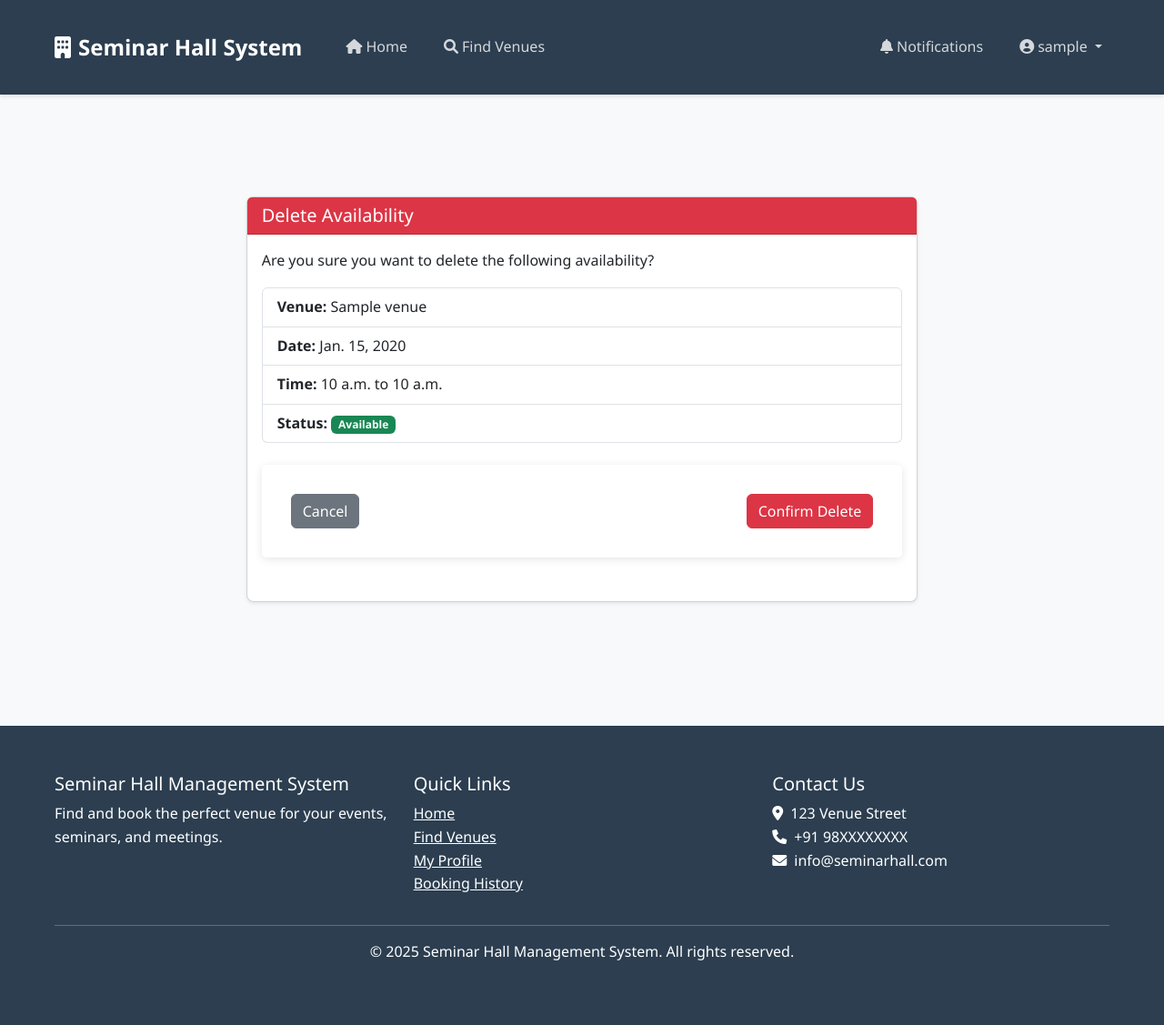
After one commit to Karthik-Billava/sem_hall_mgt, a Django app: page /venues/availability/delete/1/ in a window 1280 px wide. The commit adds this page. Shown: the whole page at 91% size. Run offline with Django 4.2, Linux system fonts and the light colour scheme; a user stored in the database is signed in; tables that the repository leaves empty hold one stand-in row (values such as "Sample post").

Commit message:
fix: resolve venue availability issues and add manage availability feature

```diff
--- /dev/null
+++ b/templates/venues/delete_availability.html
@@ -0,0 +1,44 @@
+{% extends 'base.html' %}
+
+{% block title %}Delete Availability{% endblock %}
+
+{% block content %}
+<div class="container my-5">
+    <div class="row justify-content-center">
+        <div class="col-md-8">
+            <div class="card shadow-sm">
+                <div class="card-header bg-danger text-white">
+                    <h5 class="mb-0">Delete Availability</h5>
+                </div>
+                <div class="card-body">
+                    <p>Are you sure you want to delete the following availability?</p>
+                    <ul class="list-group mb-4">
+                        <li class="list-group-item"><strong>Venue:</strong> {{ availability.venue.name }}</li>
+                        <li class="list-group-item"><strong>Date:</strong> {{ availability.date }}</li>
+                        <li class="list-group-item"><strong>Time:</strong> {{ availability.start_time }} to {{ availability.end_time }}</li>
+                        <li class="list-group-item">
+                            <strong>Status:</strong>
+                            {% if availability.is_available %}
+                                <span class="badge bg-success">Available</span>
+                            {% else %}
+                                <span class="badge bg-danger">Unavailable</span>
+                            {% endif %}
+                        </li>
+                    </ul>
+                    <form method="post">
+                        {% csrf_token %}
+                        <div class="d-flex justify-content-between">
+                            <a href="{% url 'manage_availability' availability.venue.id %}" class="btn btn-secondary">
+                                <i class="bi bi-x-circle"></i> Cancel
+                            </a>
+                            <button type="submit" class="btn btn-danger">
+                                <i class="bi bi-trash"></i> Confirm Delete
+                            </button>
+                        </div>
+                    </form>
+                </div>
+            </div>
+        </div>
+    </div>
+</div>
+{% endblock %}
--- a/templates/venues/venue_list.html
+++ b/templates/venues/venue_list.html
@@ -105,7 +105,7 @@
                                     <i class="fas fa-users me-1"></i>Capacity: {{ venue.capacity }} people
                                 </p>
                                 <p class="card-text">
-                                    <i class="fas fa-dollar-sign me-1"></i>{{ venue.hourly_rate }} per hour
+                                    <i class="fas fa-rupee-sign me-1"></i>{{ venue.hourly_rate }} per hour
                                 </p>
 
                                 <div class="mb-2">
```
Also changed, not shown: templates/venues/manage_availability.html (added, +98 -0 lines).
